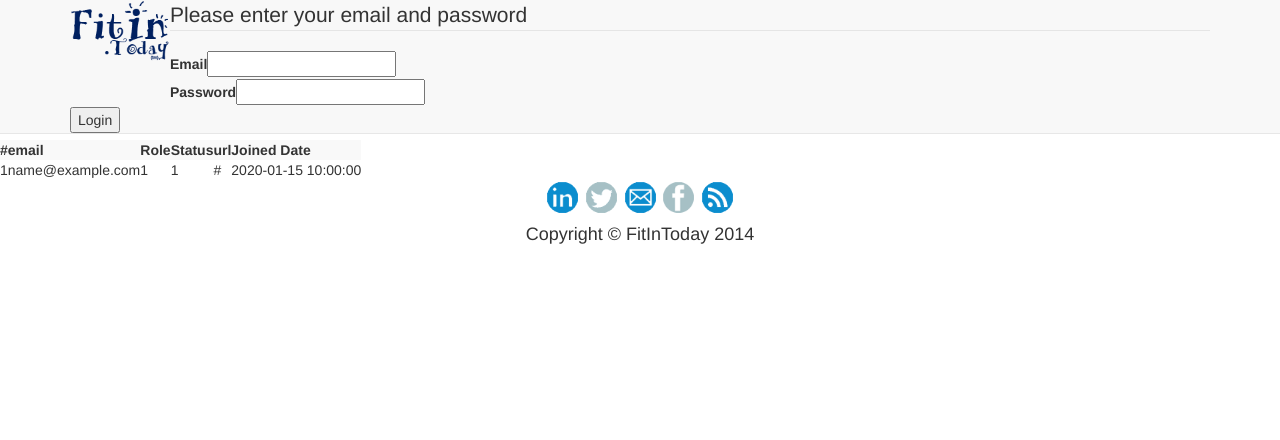
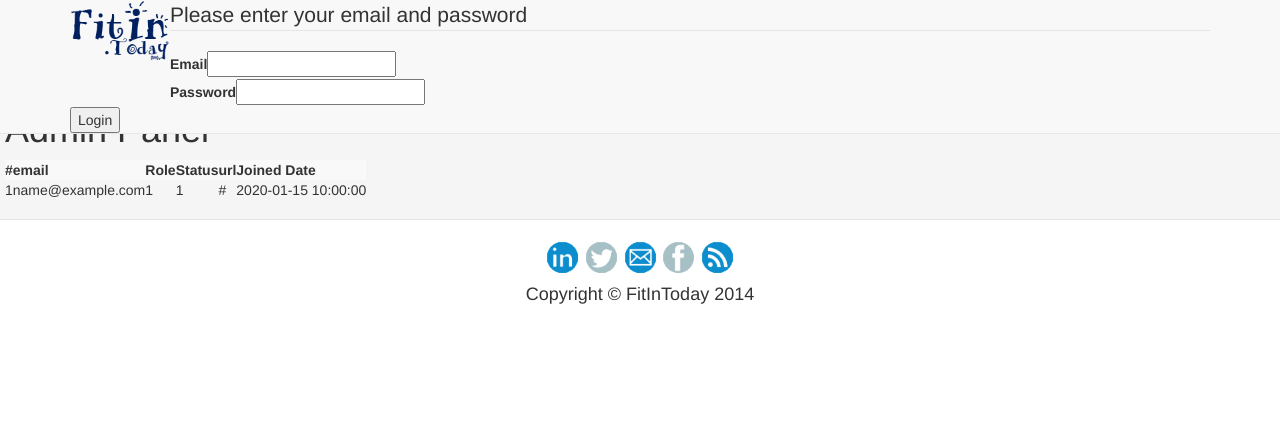
Before and after one commit to desnudopenguino/fitin, a CakePHP app: the page made by app/View/Users/index.ctp in a window 1280 px wide. Shown: the top 440 px of the page. Run offline with PHP 8.4 and a stand-in for CakePHP, Linux system fonts and the light colour scheme; the template is opened without the code that fills it: most values are stand-ins (such as "Sample title", 1, 10 or a date in 2020); form fields are guessed from the names that the template uses; data that the repository does not hold is empty; some libraries are stand-ins or nearby versions.

Commit message:
added some styles and some scaffolding to make it a little nicer

```diff
--- a/app/View/Users/index.ctp
+++ b/app/View/Users/index.ctp
@@ -1,3 +1,5 @@
+<div class="row">
+	<div class="col-md-12 well">
 		<h1>Admin Panel</h1>
 		<table class="table-striped">
 			<tr>
@@ -19,3 +21,5 @@
 			</tr>
 		<?php } ?>
 		</table>
+	</div>
+</div>
```
Lines whose indentation alone changed are shown as unchanged.
